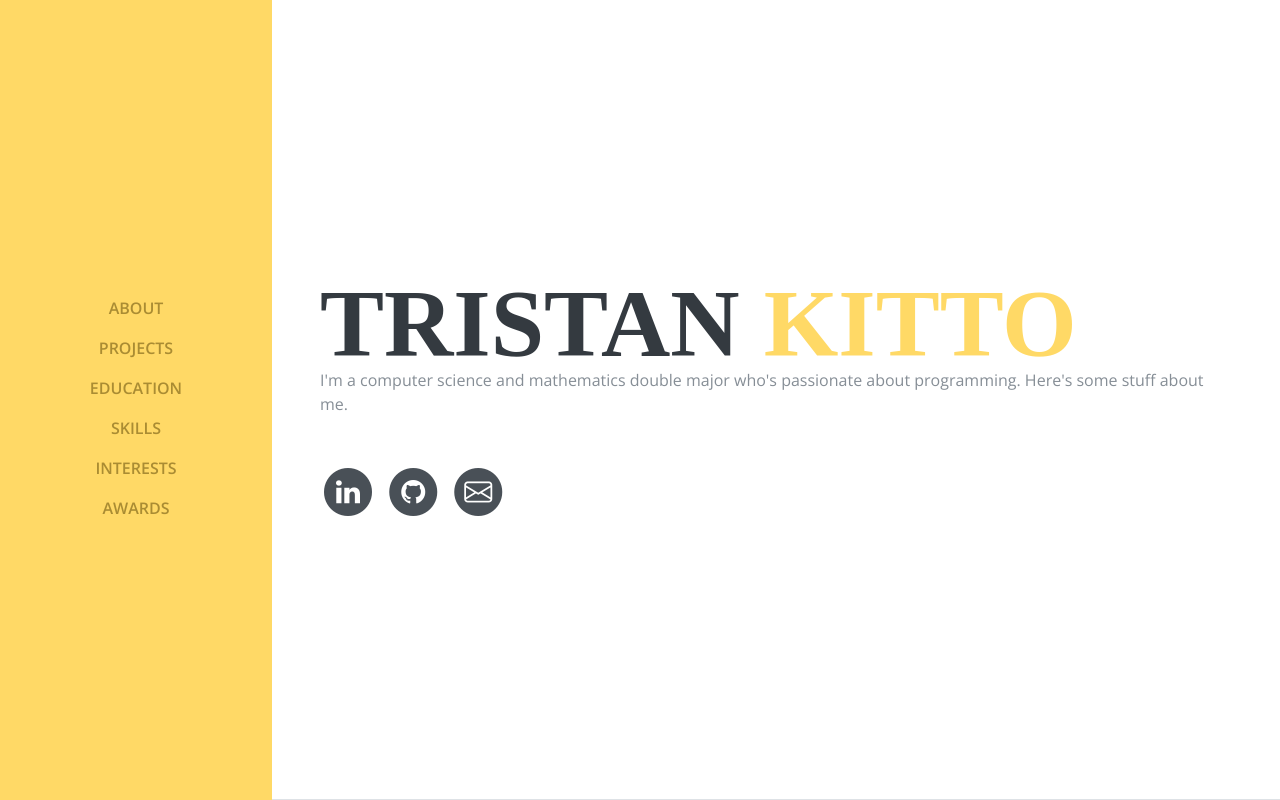
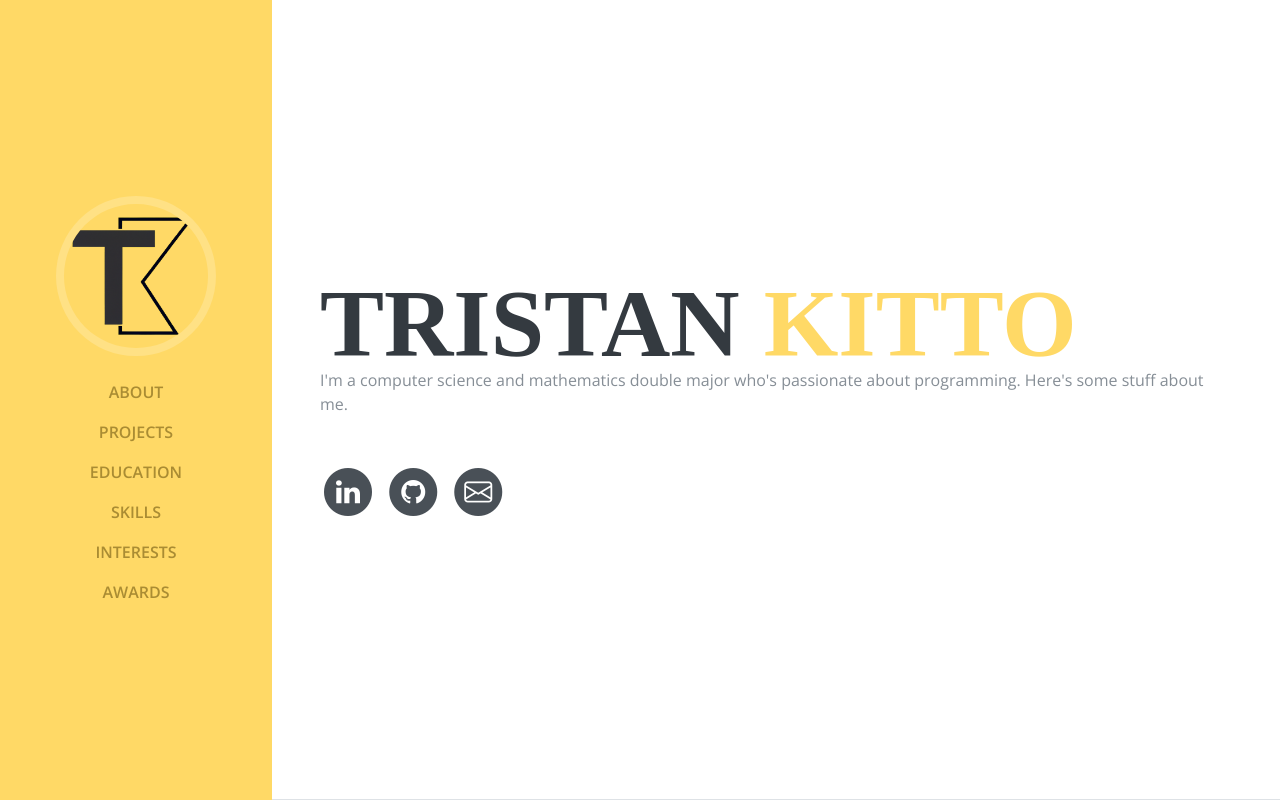
Before and after one commit to tristankitto/tristankitto.github.io, a plain HTML site: page index.html in a window 1280 px wide. Shown: the top 800 px of the page. Drawn offline with nearby package versions, Linux system fonts and the light colour scheme; a web font is replaced by a local one.

Commit message:
Added logo and favicon

```diff
--- a/index.html
+++ b/index.html
@@ -8,6 +8,7 @@
 
   <title>Tristan Kitto</title>
 
+  <link rel="icon" type="image/x-icon" href="img/favicon.ico">
   <link href="vendor/bootstrap/css/bootstrap.min.css" rel="stylesheet">
   <link href="https://fonts.googleapis.com/css?family=Saira+Extra+Condensed:100,200,300,400,500,600,700,800,900"
     rel="stylesheet">
@@ -24,8 +25,11 @@
 <body id="page-top">
 
   <nav class="navbar navbar-expand-lg navbar-dark bg-primary fixed-top" id="sideNav">
-    <a class="navbar-brand js-scroll-trigger" href="#page-top">
+    <a class="navbar-brand js-scroll-trigger">
       <span class="d-block d-lg-none">Tristan Kitto</span>
+      <span class="d-none d-lg-block">
+        <img class="img-fluid img-profile rounded-circle mx-auto mb-2" src="img/TK-logo-no-bg.png" alt="">
+      </span>
     </a>
     <button class="navbar-toggler" type="button" data-toggle="collapse" data-target="#navbarSupportedContent"
       aria-controls="navbarSupportedContent" aria-expanded="false" aria-label="Toggle navigation">
```
Also changed, not shown: img/TK-logo-no-bg.png (added), img/TK-logo.png (added), img/favicon.ico (added).
